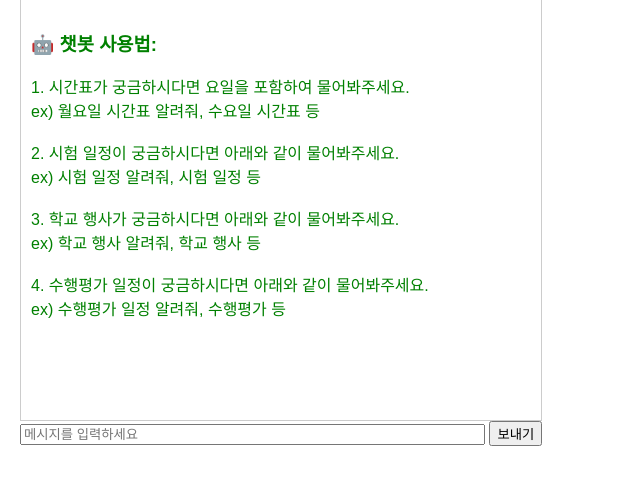
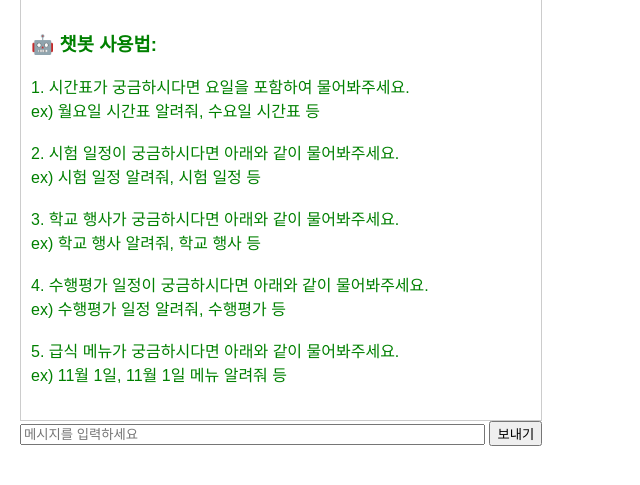
Before and after one commit to andypark1004/-, a Python web app: template chatbot_schedule/templates/index.html in a window 1280 px wide. Shown: the part 90-575 px from the top of the page, without its empty margins (0-640 px from the left). Run offline with Jinja, Linux system fonts and the light colour scheme; the template is opened without the code that fills it, so the values that code supplies are empty.

Commit message:
Update chatbot usage instructions in index.html
Added instructions for meal menu inquiries.

```diff
--- a/chatbot_schedule/templates/index.html
+++ b/chatbot_schedule/templates/index.html
@@ -33,6 +33,9 @@
 <br>
         4. 수행평가 일정이 궁금하시다면 아래와 같이 물어봐주세요.<br>
         ex) 수행평가 일정 알려줘, 수행평가 등<br>
+<br>
+        5. 급식 메뉴가 궁금하시다면 아래와 같이 물어봐주세요.<br>
+        ex) 11월 1일, 11월 1일 메뉴 알려줘 등<br>
       `;
       chatbox.innerHTML += `<div class="message bot">${usageMessage}</div>`;
     };
```
